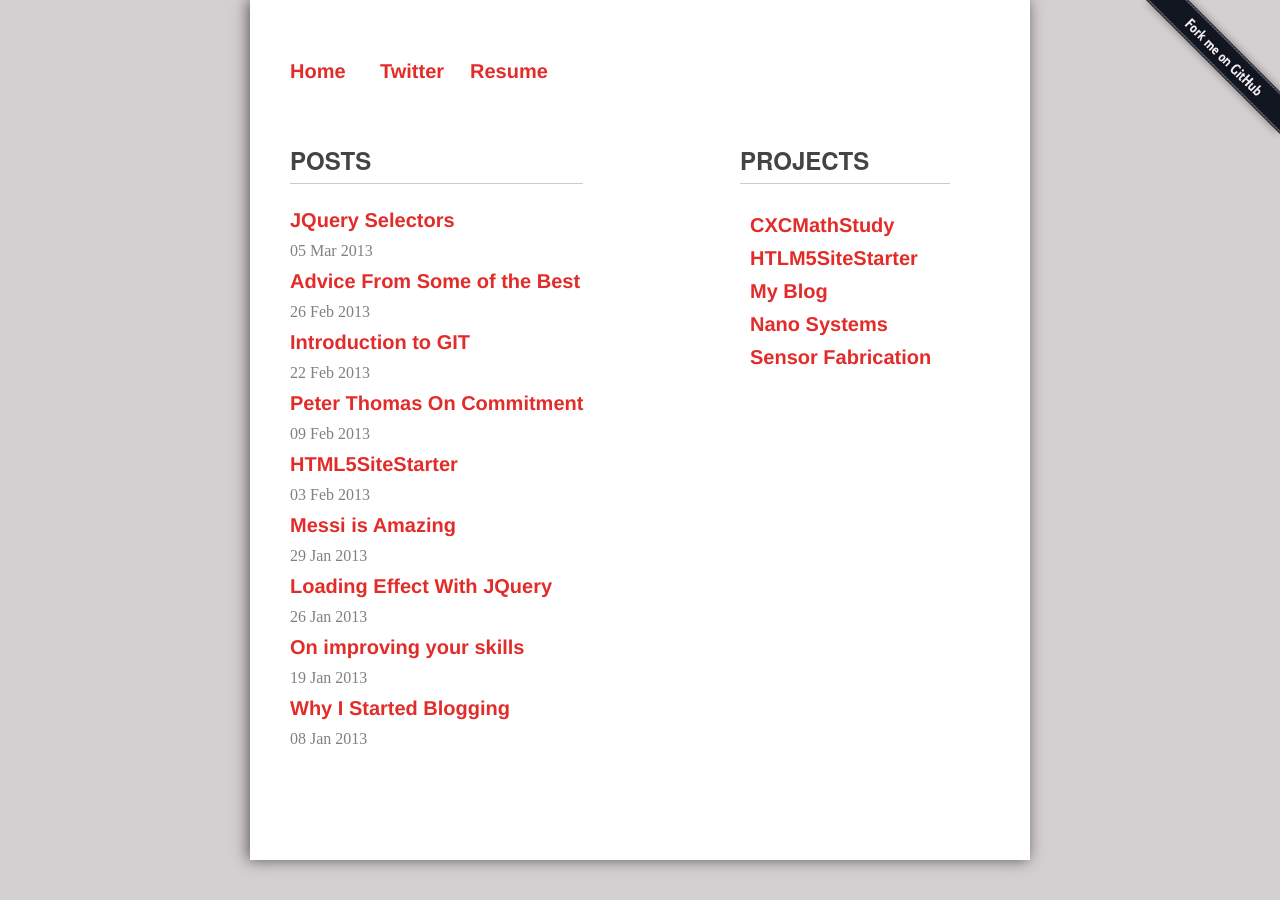
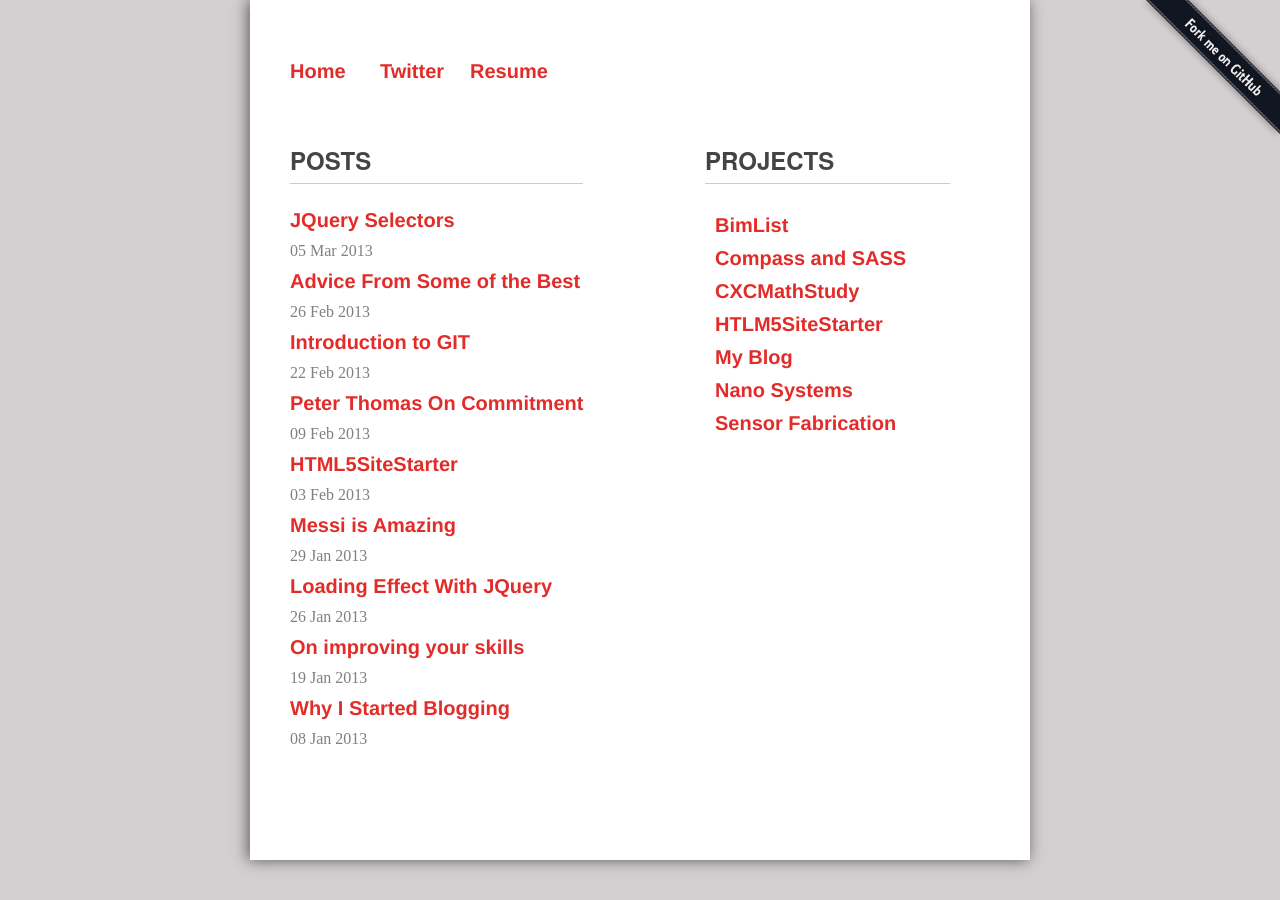
Before and after one commit to reecekol/reecekol.com, a Jekyll site: the page built from index.html, in a window 1280 px wide. Built offline with Jekyll 4.4.1, drawn with Linux system fonts in a browser that asks for light colours.

Commit message:
open graph tags and updated scss

```diff
--- a/index.html
+++ b/index.html
@@ -17,6 +17,8 @@ title: Posts
 <div class="right right-col">
 	   <h1>Projects</h1>
 	   <ul>
+	      <li><a href="">BimList</a></li>
+	      <li><a href="https://github.com/reecekol/compass-sass">Compass and SASS</a></li>
 	      <li><a href="#">CXCMathStudy</a></li>
 	      <li><a href="https://github.com/reecekol/HTML5SiteStarter">HTLM5SiteStarter</a></li>
 		  <li><a href="https://github.com/reecekol/reecekol.com">My Blog</a></li>
--- a/scss/base.scss
+++ b/scss/base.scss
@@ -11,3 +11,7 @@ $bodycolor: #D4CFD1;
 
 //Font and Paragraph
 $baselineheight: 24px;
+
+
+//Font Family
+$font-family:"proxima-nova";
--- a/scss/style.css
+++ b/scss/style.css
@@ -16,7 +16,7 @@ body {
 
 p {
   color: #444444;
-  font: 16px "proxima-nova";
+  font: 16px;
   line-height: 26px; }
 
 #container p a {
@@ -26,7 +26,7 @@ h1 {
   text-transform: uppercase;
   font-family: HelveticaNeue;
   color: #444444;
-  border-bottom: 1px solid #cccccc;
+  border-bottom: 1px solid #CCCCCC;
   padding-bottom: 6px; }
 
 h2 {
@@ -143,7 +143,7 @@ pre .caption {
 
 .right-col {
   float: right;
-  width: 30%;
+  width: 35%;
   margin-right: 40px; }
   .right-col ul {
     list-style: none;
--- a/scss/style.scss
+++ b/scss/style.scss
@@ -17,7 +17,7 @@ overflow:auto;
 
 p{
 color:#444444;
-font:16px "proxima-nova";
+font:16px;
 line-height:26px;
 }
 
@@ -178,8 +178,9 @@ pre .caption {
 .right-col{
 
  float:right;
- width:30%;
+ width:35%;
  margin-right:40px;
+
 
  ul{
    list-style:none;
```
